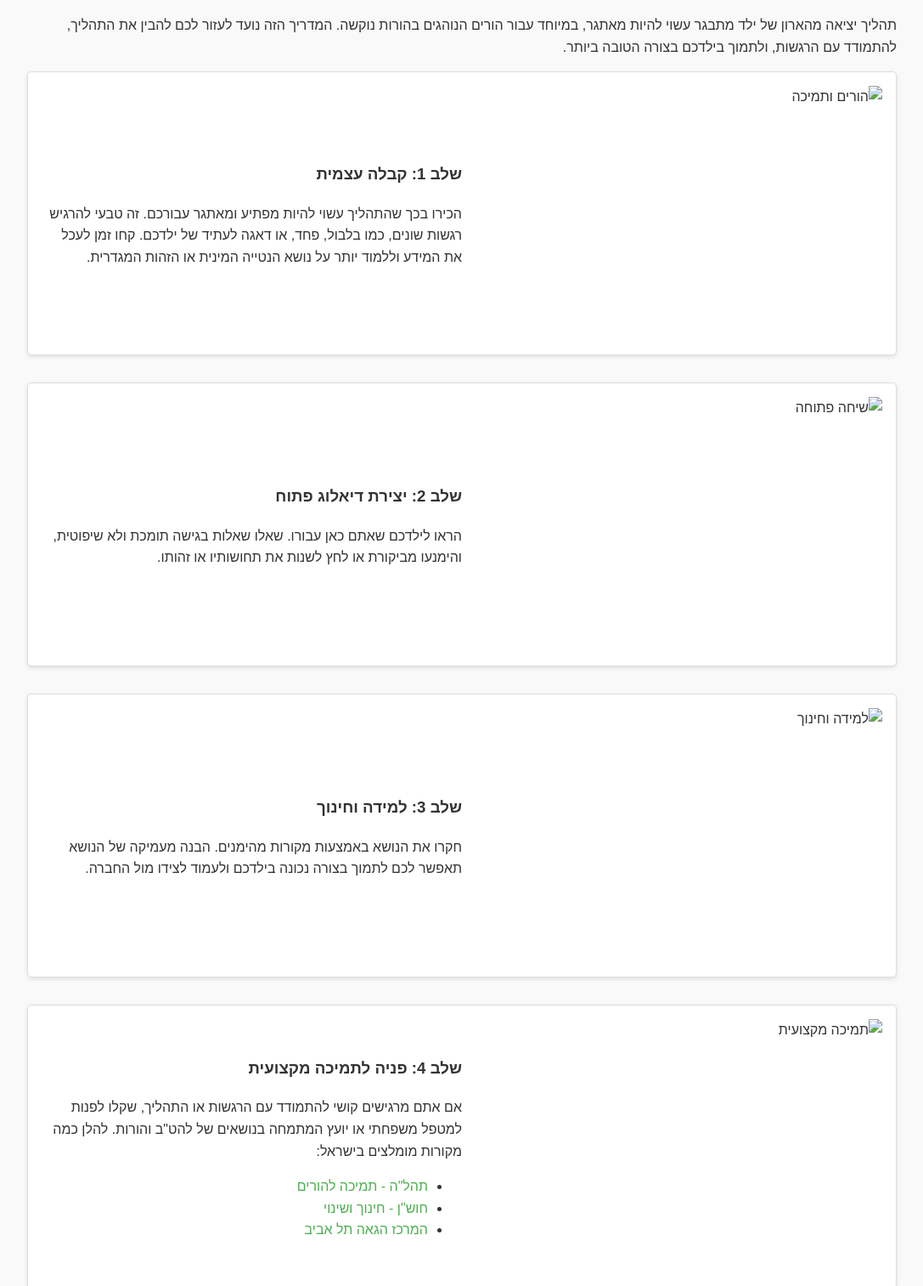
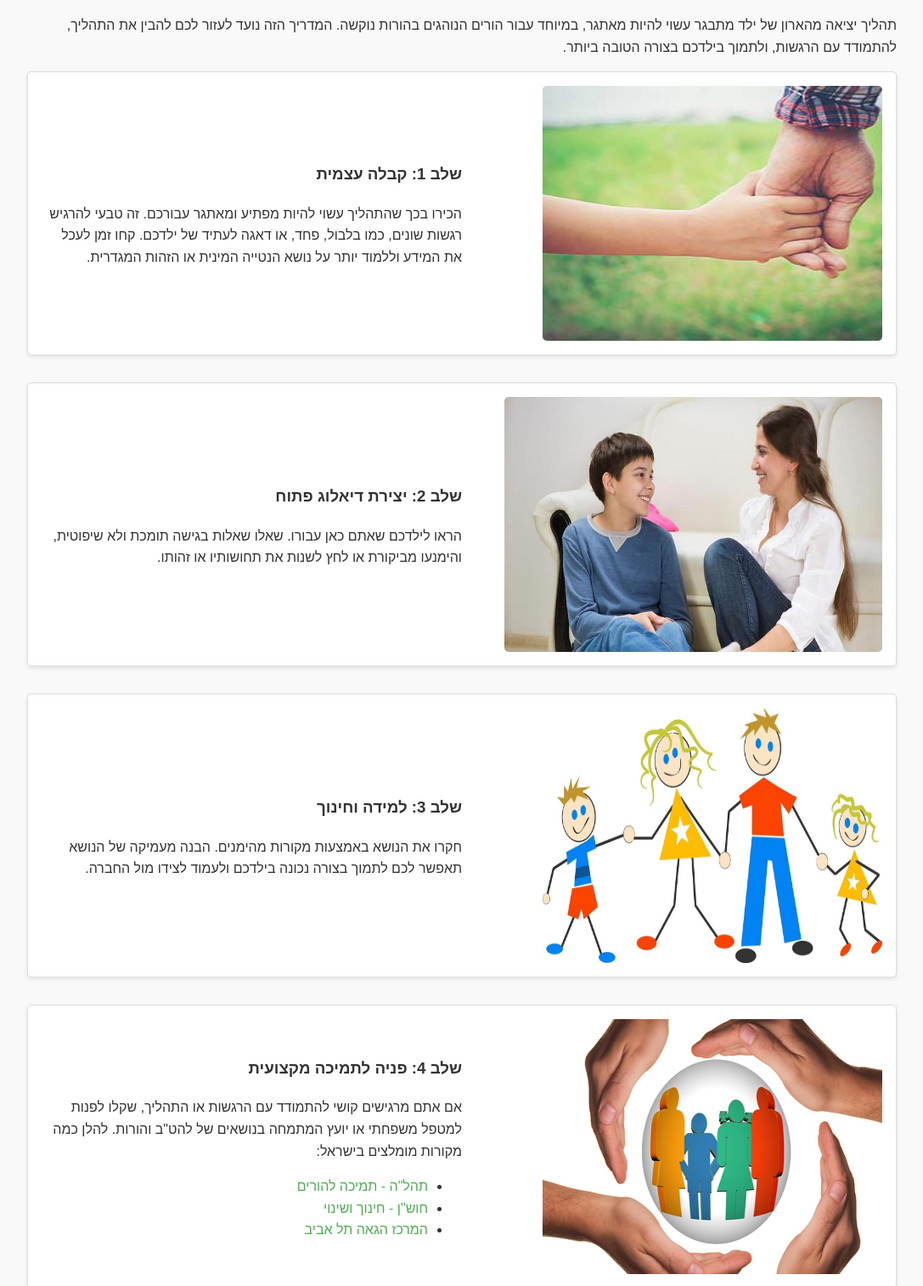
Before and after one commit to pinishlomi/parent_guide, a plain HTML site: page index.html in a window 1280 px wide. Shown: the part 219-1732 px from the top of the page at 85% size, without its empty margins (128-1215 px from the left). Drawn offline with Linux system fonts and the light colour scheme; the site is published under a folder, as on GitHub Pages, so addresses that start at the root find nothing.

Commit message:
add images

```diff
--- a/index.html
+++ b/index.html
@@ -78,7 +78,7 @@
   <p>תהליך יציאה מהארון של ילד מתבגר עשוי להיות מאתגר, במיוחד עבור הורים הנוהגים בהורות נוקשה. המדריך הזה נועד לעזור לכם להבין את התהליך, להתמודד עם הרגשות, ולתמוך בילדכם בצורה הטובה ביותר.</p>
 
   <div class="step">
-    <img src="/img1.png" height="300px", width="400px" alt="הורים ותמיכה">
+    <img src="img/img1.png" height="300px" , width="400px" alt="הורים ותמיכה">
     <div class="step-content">
       <h3>שלב 1: קבלה עצמית</h3>
       <p>הכירו בכך שהתהליך עשוי להיות מפתיע ומאתגר עבורכם. זה טבעי להרגיש רגשות שונים, כמו בלבול, פחד, או דאגה לעתיד של ילדכם. קחו זמן לעכל את המידע וללמוד יותר על נושא הנטייה המינית או הזהות המגדרית.</p>
@@ -86,7 +86,7 @@
   </div>
 
   <div class="step">
-    <img src="/img2.png" height="300px", width="500px" alt="שיחה פתוחה">
+    <img src="img/img2.png" height="300px" , width="500px" alt="שיחה פתוחה">
     <div class="step-content">
       <h3>שלב 2: יצירת דיאלוג פתוח</h3>
       <p>הראו לילדכם שאתם כאן עבורו. שאלו שאלות בגישה תומכת ולא שיפוטית, והימנעו מביקורת או לחץ לשנות את תחושותיו או זהותו.</p>
@@ -94,7 +94,7 @@
   </div>
 
   <div class="step">
-    <img src="/img3.png" height="300px", width="400px" alt="למידה וחינוך">
+    <img src="img/img3.png" height="300px" , width="400px" alt="למידה וחינוך">
     <div class="step-content">
       <h3>שלב 3: למידה וחינוך</h3>
       <p>חקרו את הנושא באמצעות מקורות מהימנים. הבנה מעמיקה של הנושא תאפשר לכם לתמוך בצורה נכונה בילדכם ולעמוד לצידו מול החברה.</p>
@@ -102,7 +102,7 @@
   </div>
 
   <div class="step">
-    <img src="/img4.png" height="300px", width="400px" alt="תמיכה מקצועית">
+    <img src="img/img4.png" height="300px" , width="400px" alt="תמיכה מקצועית">
     <div class="step-content">
       <h3>שלב 4: פניה לתמיכה מקצועית</h3>
       <p>אם אתם מרגישים קושי להתמודד עם הרגשות או התהליך, שקלו לפנות למטפל משפחתי או יועץ המתמחה בנושאים של להט"ב והורות. להלן כמה מקורות מומלצים בישראל:</p>
@@ -115,7 +115,7 @@
   </div>
 
   <div class="step">
-    <img src="/img5.png" height="300px", width="400px" alt="משפחה תומכת">
+    <img src="img/img5.png" height="300px" , width="400px" alt="משפחה תומכת">
     <div class="step-content">
       <h3>שלב 5: חיזוק הקשר המשפחתי</h3>
       <p>זכרו שהאהבה והתמיכה שלכם הם הבסיס לחיזוק הקשר המשפחתי. תהליך יציאה מהארון הוא הזדמנות לבנות אמון וקשר עמוק יותר עם ילדכם.</p>
```
Also changed, not shown: img/img1.png (renamed from img1.png), img/img2.png (renamed from img2.png), img/img3.png (renamed from img3.png), img/img4.png (renamed from img4.png), 2 other files.
